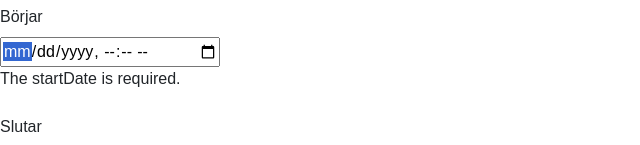
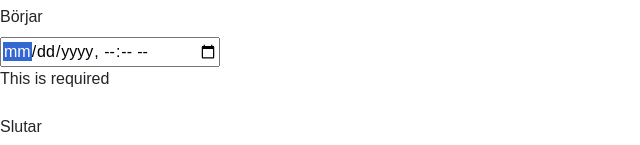
Before and after one commit to DavidnStahl/AuctionNackowskis, a React (Create React App) app: page /AddNewAuction in a window 1280 px wide. Both pictures are taken after typing "Sample", "Sample", "Sample", "Sample" into the empty fields and a click on the input 124 px from the left and 873 px from the top of the page. Shown: the part 347-492 px from the top of the page, without its empty margins (0-640 px from the left). Built offline with nearby package versions, Linux system fonts and the light colour scheme.

Commit message:
Auction Validation for date

```diff
--- a/src/Components/AddNewAuction.js
+++ b/src/Components/AddNewAuction.js
@@ -41,9 +41,26 @@ const saveData = (titel,beskrivning,slutdatum,utropspris,skapadav) => {
 
 
         const onSubmit = data => {
+        var currentdate= new Date();
+ console.log(Date.parse(currentdate))
+ console.log(Date.parse(data.StartDatum))
 
+          if(Date.parse(data.StartDatum)<Date.parse(currentdate))
+          {          alert("Please write correct start Date, the data must be at after current date and time!");
+
+
+          }
+       else if(data.SlutDatum<data.StartDatum)
+        {
+
+           alert("The end date can't be before the start date!");
+
+        }
+
+         else {
           AddNewAuction(data)
           history.push('/')
+         }
         };
 
         return (
@@ -64,9 +81,10 @@ const saveData = (titel,beskrivning,slutdatum,utropspris,skapadav) => {
 
             <label>Börjar</label>
              <br />
-            <input type="datetime-local" name="StartDatum" ref={register({ required: true })} />
+            <input type="datetime-local" name="StartDatum" ref={register({ required:true}  )} />
             <br/>
-            {errors.StartDatum  && 'The startDate  is required.'}
+
+            {errors.StartDatum && errors.StartDatum.type === 'required' && <span>This is required</span>}
             <br /><br />
             <label>Slutar</label>
              <br />
```
